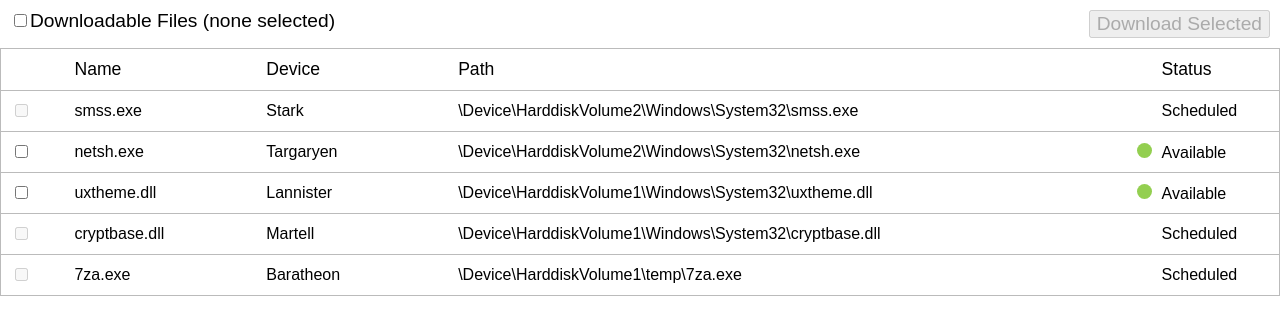
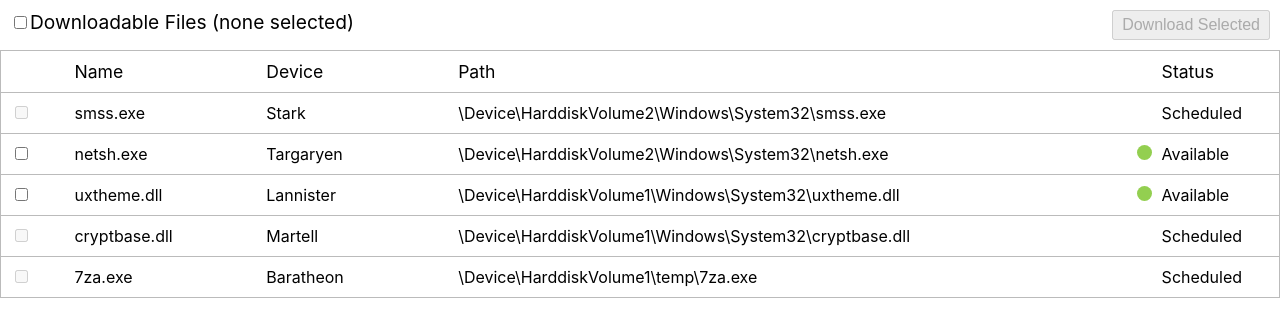
Before and after one commit to designingsean/react-table-component, a React (Create React App) app: page / in a window 1280 px wide. Shown: the top 336 px of the page. Built offline with nearby package versions, Linux system fonts and the light colour scheme.

Commit message:
Move button styles from the table component

```diff
--- a/src/components/Button/index.js
+++ b/src/components/Button/index.js
@@ -1,4 +1,5 @@
 import React from "react";
+import "./styles.css";
 
 function Button (props) {
   return (
--- /dev/null
+++ b/src/components/Button/styles.css
@@ -0,0 +1,4 @@
+button {
+  font-size: 1rem;
+  padding: 4px 8px;
+}
--- a/src/components/DownloadTable/styles.css
+++ b/src/components/DownloadTable/styles.css
@@ -2,7 +2,6 @@ table {
   border: 1px solid #bbb;
   border-collapse: collapse;
   border-spacing: 0;
-  font-family: Arial, Helvetica, sans-serif;
   width: 100%;
 }
 caption {
@@ -11,7 +10,6 @@ caption {
 }
 caption button {
   float: right;
-  font-size: 1.2rem;
 }
 tr {
   border-top: 1px solid #bbb;
```
